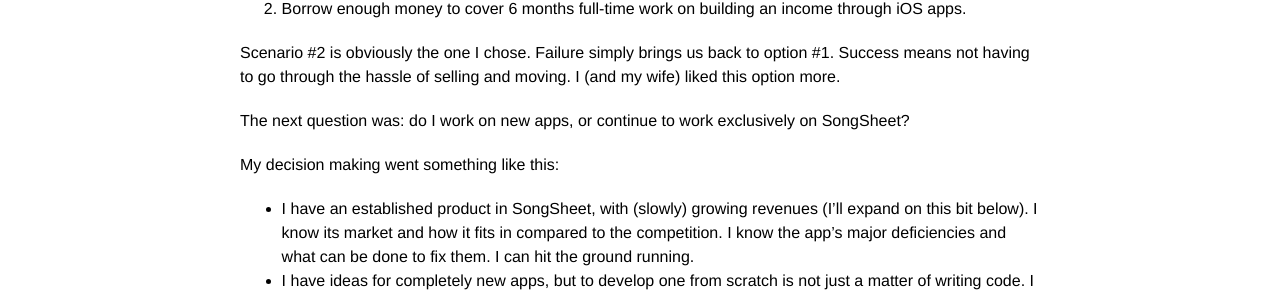
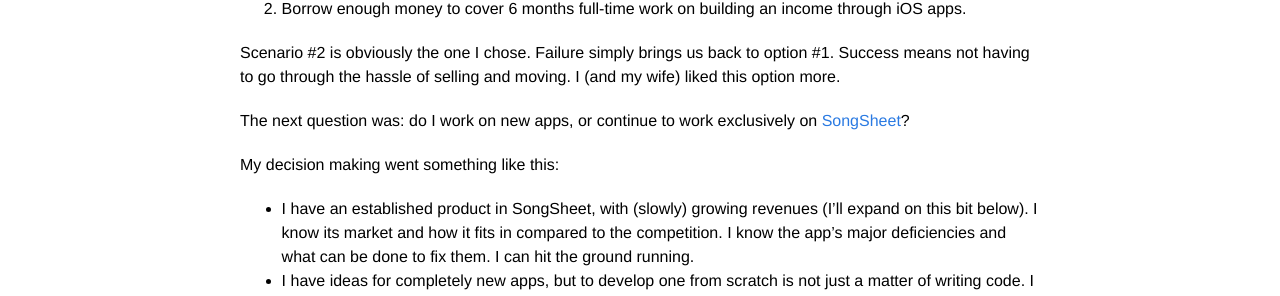
Before and after one commit to GabrielHauber/GabrielHauber.github.io, a Jekyll site: the page built from _posts/2014-09-06-indie-dev-part-2.markdown, in a window 1280 px wide and 900 px high. Shown: the part 413-709 px from the top of the window. Built offline with Jekyll 4.4.1, drawn with Linux system fonts in a browser that asks for light colours; part of the change alters nothing that is shown.

```diff
--- a/_posts/2014-09-06-indie-dev-part-2.markdown
+++ b/_posts/2014-09-06-indie-dev-part-2.markdown
@@ -18,7 +18,7 @@ At the time I was deciding to become a full-time indie iOS developer, my financi
 
 Scenario #2 is obviously the one I chose. Failure simply brings us back to option #1. Success means not having to go through the hassle of selling and moving. I (and my wife) liked this option more.
 
-The next question was: do I work on new apps, or continue to work exclusively on SongSheet?
+The next question was: do I work on new apps, or continue to work exclusively on [SongSheet](http://songsheetapp.com)?
 
 My decision making went something like this:
 
```
